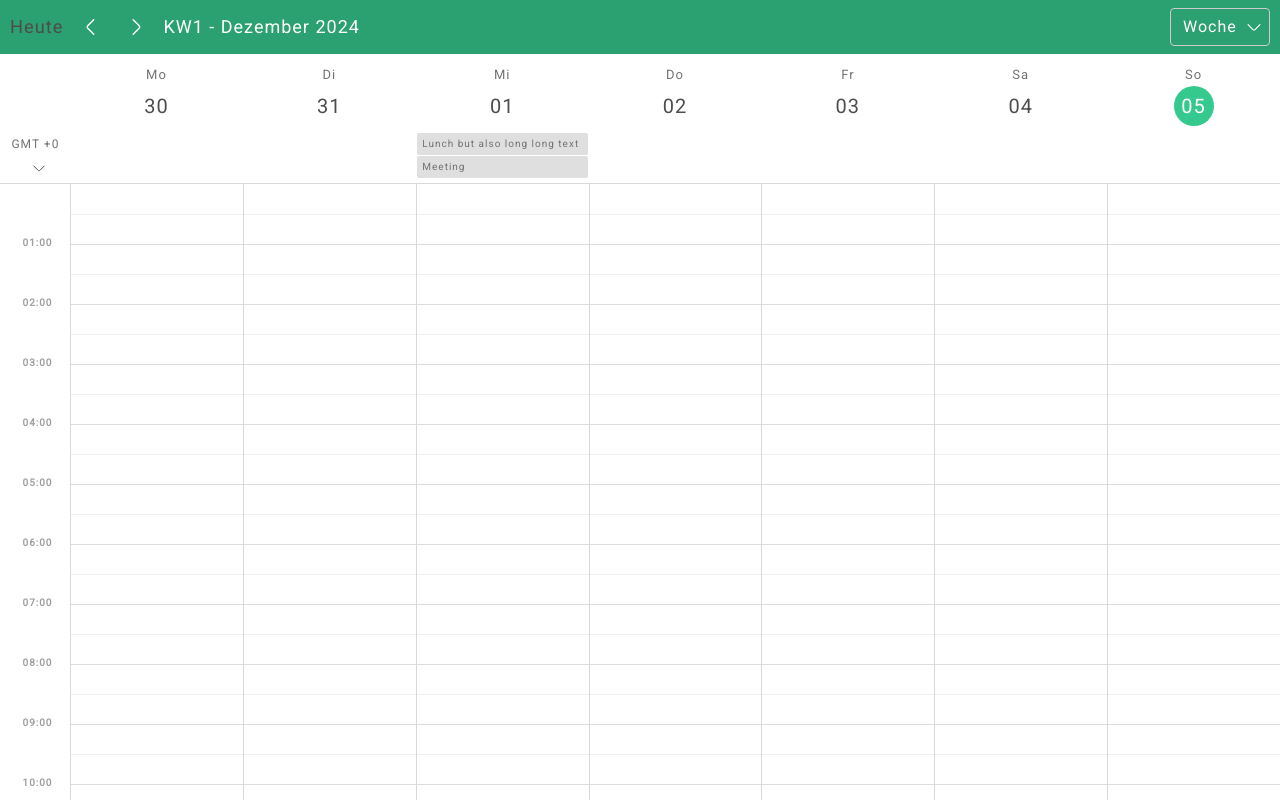
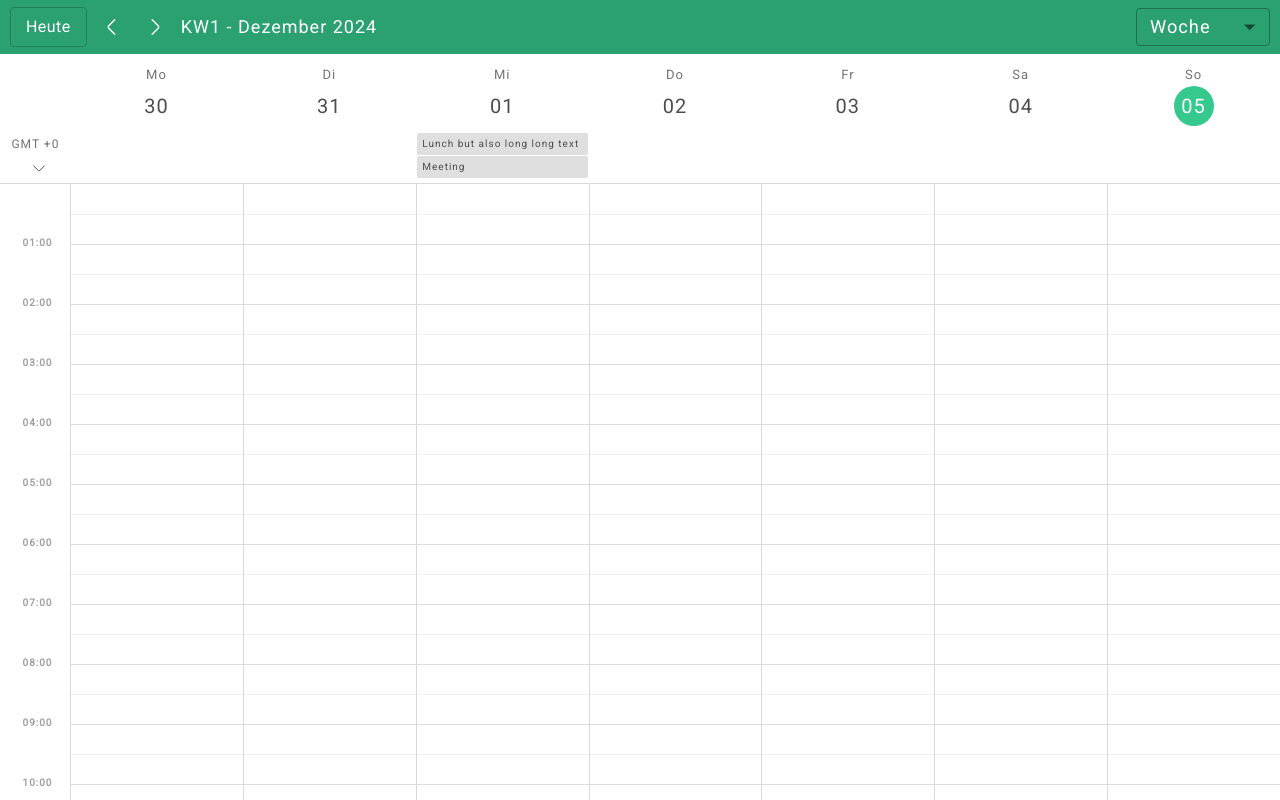
Before and after one commit to Eng-FerasAhmad/razor-calendar, a React (Vite) app: page / in a window 1280 px wide. Built offline with nearby package versions, Linux system fonts and the light colour scheme.

Commit message:
Apply mui button and select

```diff
--- a/src/components/calendar/week/display-appointment/full-days-appointment/full-days-cell/styles.ts
+++ b/src/components/calendar/week/display-appointment/full-days-appointment/full-days-cell/styles.ts
@@ -19,7 +19,7 @@ const calcHoverColor = (props: Props, theme: Theme): string =>
         : darken(theme.palette.action.hover, 0.3);
 
 const calcFontColor = (props: Props, theme: Theme): string =>
-    props.color ? theme.palette.common.white : theme.palette.text.secondary;
+    props.color ? theme.palette.common.white : theme.palette.text.primary;
 
 export const FullDaysCellContainer = styled('div')<FullDaysCellProps>(
     ({ width, left }) => ({
--- a/src/components/shared/button/Button.tsx
+++ b/src/components/shared/button/Button.tsx
@@ -1,18 +1,31 @@
+import { Button as MUIButton, useTheme, darken } from '@mui/material';
 import { PropsWithChildren, ReactElement } from 'react';
 
 interface Props {
     onClick: () => void;
-    color: string;
 }
 
 export default function Button({
     children,
     onClick,
-    color,
 }: PropsWithChildren<Props>): ReactElement {
+    const theme = useTheme(); // Access the theme for primary color
+
     return (
-        <div onClick={onClick} color={color}>
+        <MUIButton
+            variant="outlined"
+            onClick={onClick}
+            sx={{
+                color: '#fff', // Use primary color for text
+                border: `1px solid ${darken(theme.palette.primary.main, 0.2)}`, // Use a darkened primary color for the border
+                textTransform: 'none', // Keep text casing as is
+                '&:hover': {
+                    backgroundColor: 'transparent', // Keep the background transparent on hover
+                    borderColor: darken(theme.palette.primary.main, 0.3), // Darken the border slightly more on hover
+                },
+            }}
+        >
             {children}
-        </div>
+        </MUIButton>
     );
 }
--- a/src/components/shared/input-select/InputSelect.tsx
+++ b/src/components/shared/input-select/InputSelect.tsx
@@ -1,81 +1,92 @@
-import React, { useState, useEffect, useRef } from 'react';
 import {
-    SelectContainer,
-    ValueWrapper,
-    IconWrapper,
-    OptionsWrapper,
-    OptionItem,
-} from './styles';
-import ArrowDownSymbol from 'components/shared/arrow-down/ArrowDownSymbole';
+    FormControl,
+    Select,
+    MenuItem,
+    InputLabel,
+    SelectChangeEvent,
+} from '@mui/material';
+import { useTheme } from '@mui/material/styles';
+import React from 'react';
 
-interface Option<T> {
+interface Option<T extends string | number> {
     value: T;
     label: string;
 }
 
-interface InputSelectProps<T> {
+interface InputSelectProps<T extends string | number> {
     options: Option<T>[];
     value: T;
     onChange: (value: T) => void;
-    color: string;
+    label?: string;
 }
 
-export default function InputSelect<T>({
+export default function InputSelect<T extends string | number>({
     options,
     value,
     onChange,
-    color,
+    label,
 }: InputSelectProps<T>): React.ReactElement {
-    const [isOpen, setIsOpen] = useState(false);
-    const containerRef = useRef<HTMLDivElement | null>(null);
+    const theme = useTheme();
 
-    const handleToggle = (): void => setIsOpen((prev) => !prev);
-    const handleSelect = (optionValue: T): void => {
-        onChange(optionValue);
-        setIsOpen(false);
+    const handleChange = (event: SelectChangeEvent<T>): void => {
+        onChange(event.target.value as T);
     };
 
-    const handleClickOutside = (event: MouseEvent): void => {
-        if (
-            containerRef.current &&
-            !containerRef.current.contains(event.target as Node)
-        ) {
-            setIsOpen(false);
-        }
-    };
-
-    useEffect(() => {
-        document.addEventListener('mousedown', handleClickOutside);
-        return () => {
-            document.removeEventListener('mousedown', handleClickOutside);
-        };
-    }, []);
-
     return (
-        <SelectContainer ref={containerRef}>
-            <ValueWrapper onClick={handleToggle} isOpen={isOpen} color={color}>
-                <span>
-                    {options.find((option) => option.value === value)?.label}
-                </span>
-                <IconWrapper isOpen={isOpen}>
-                    <ArrowDownSymbol size={18} color="#fff" />
-                </IconWrapper>
-            </ValueWrapper>
-            {isOpen && (
-                <OptionsWrapper>
-                    {options.map((option) => (
-                        <OptionItem
-                            key={option.value as string}
-                            color={color}
-                            isSelected={option.value === value}
-                            isOpen={isOpen}
-                            onClick={() => handleSelect(option.value)}
-                        >
-                            {option.label}
-                        </OptionItem>
-                    ))}
-                </OptionsWrapper>
+        <FormControl
+            fullWidth
+            sx={{
+                backgroundColor: theme.palette.primary.main,
+                borderRadius: 1,
+                '& .MuiOutlinedInput-root': {
+                    color: theme.palette.primary.contrastText,
+                    height: '38px',
+                    '& fieldset': {
+                        borderColor: theme.palette.primary.dark,
+                    },
+                    '&:hover fieldset': {
+                        borderColor: theme.palette.primary.dark,
+                    },
+                    '&.Mui-focused fieldset': {
+                        borderColor: theme.palette.primary.dark,
+                    },
+                },
+            }}
+        >
+            {label && (
+                <InputLabel
+                    sx={{
+                        color: theme.palette.primary.contrastText,
+                    }}
+                >
+                    {label}
+                </InputLabel>
             )}
-        </SelectContainer>
+            <Select
+                value={value}
+                onChange={handleChange}
+                variant="outlined"
+                size="small"
+                label={label}
+                sx={{
+                    backgroundColor: theme.palette.primary.main,
+                    color: theme.palette.primary.contrastText,
+                    borderRadius: 1,
+                    height: '38px', // Custom height for the Select component
+                    display: 'flex',
+                    alignItems: 'center',
+                }}
+            >
+                {options.map((option) => (
+                    <MenuItem
+                        key={String(option.value)}
+                        value={option.value}
+                        sx={{ color: theme.palette.text.primary }}
+                    >
+                        {option.label}
+                    </MenuItem>
+                ))}
+            </Select>
+        </FormControl>
     );
 }
--- a/src/components/toolbar/index.tsx
+++ b/src/components/toolbar/index.tsx
@@ -1,3 +1,4 @@
+import { CssBaseline, ThemeProvider } from '@mui/material';
 import { DateTime } from 'luxon';
 import { ReactElement } from 'react';
 import ArrowNextSymbol from 'components/shared/arrow-next/ArrowNextSymbol';
@@ -14,6 +15,7 @@ import {
     ToolbarContainer,
     ViewWrapper,
 } from 'components/toolbar/styles';
+import { createDynamicTheme } from 'src/theme/theme';
 import { ViewType } from 'types/appointment';
 import { ToolbarConfig } from 'types/toolbarConfig';
 import { NavigateAction } from 'utils/constants';
@@ -73,10 +75,13 @@ export default function RazorCalendarToolbar({
         }
     };
 
+    const theme = createDynamicTheme(config);
     return (
+        <ThemeProvider theme={theme}>
+            <CssBaseline />
             <ToolbarContainer backgroundColor={config.backgroundColor}>
                 <NavigationWrapper>
-                <Button color={config.primaryColor} onClick={handleClickToday}>
+                    <Button onClick={handleClickToday}>
                         {getLocalizedLabel('today', lang)}
                     </Button>
 
@@ -98,12 +103,12 @@ export default function RazorCalendarToolbar({
                 </NavigationWrapper>
                 <ViewWrapper>
                     <InputSelect
-                    color={config.primaryColor}
                         value={currentView}
                         options={options}
                         onChange={onViewChange}
                     />
                 </ViewWrapper>
             </ToolbarContainer>
+        </ThemeProvider>
     );
 }
--- a/src/components/toolbar/styles.ts
+++ b/src/components/toolbar/styles.ts
@@ -26,15 +26,11 @@ export const NavigationWrapper = styled('div')({
     flexDirection: 'row',
     justifyContent: 'flex-start',
     alignItems: 'center',
-    gap: '10px',
+    gap: '8px',
 });
 
 export const ViewWrapper = styled('div')({
-    width: '100%',
-    display: 'flex',
-    flexDirection: 'row',
-    justifyContent: 'flex-end',
-    alignItems: 'center',
+    width: '150px',
 });
 
 export const NavigationIconsWrapper = styled('div', {
--- a/src/theme/theme.ts
+++ b/src/theme/theme.ts
@@ -1,5 +1,6 @@
 import { createTheme, Theme } from '@mui/material/styles';
 import { CalendarConfig, RazorCalendarConfig } from 'types/calendarConfig';
+import { ToolbarConfig } from 'types/toolbarConfig';
 
 declare module '@mui/material/styles' {
     interface Palette {
@@ -17,12 +18,20 @@ declare module '@mui/material/styles' {
 }
 
 export const createDynamicTheme = (
-    config: RazorCalendarConfig<CalendarConfig>
+    config: RazorCalendarConfig<CalendarConfig> | Partial<ToolbarConfig>
 ): Theme => {
+    let primaryColor = '#36c98e'; // Default color
+
+    if ('primaryColor' in config && config.primaryColor) {
+        primaryColor = config.primaryColor;
+    } else if ('style' in config && config.style?.primaryColor) {
+        primaryColor = config.style.primaryColor;
+    }
+
     return createTheme({
         palette: {
             primary: {
-                main: config.style?.primaryColor || '#36c98e',
+                main: primaryColor,
             },
             secondary: {
                 main: '#737373',
```
Lines whose indentation alone changed are shown as unchanged.
